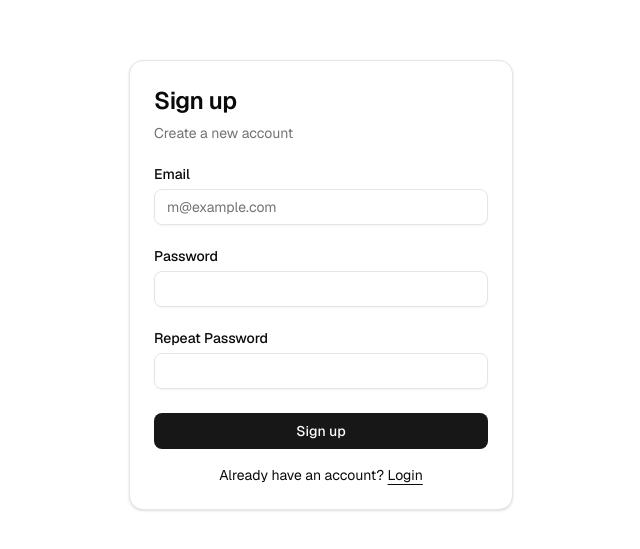
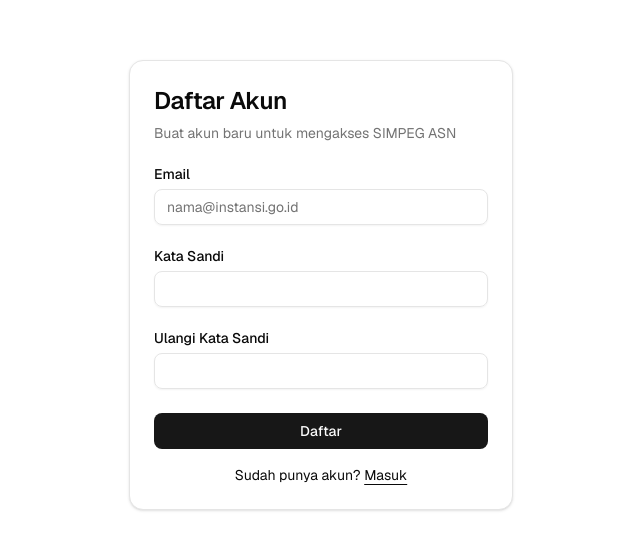
Before and after one commit to dafahuda/MY-SIMPEG-ASN, a Next.js app: page /auth/sign-up in a window 1280 px wide. Shown: the part 115-664 px from the top of the page, without its empty margins (319-959 px from the left). Built offline with nearby package versions, Linux system fonts and the light colour scheme.

Commit message:
feat(fase-10d): localize auth forms to Indonesian and fix redirect
Ultraworked with [Sisyphus](https://github.com/code-yeongyu/oh-my-openagent)

Co-authored-by: Sisyphus <clio-agent@sisyphuslabs.ai>

```diff
--- a/src/app/auth/confirm/route.ts
+++ b/src/app/auth/confirm/route.ts
@@ -1,5 +1,6 @@
 import { createClient } from '@/supabase/server'
 import { ensureNipDomainLink } from '@/supabase/provisioning'
+import { provisionPublicUser } from '@/lib/auth/provision-user'
 import { type EmailOtpType } from '@supabase/supabase-js'
 import { redirect } from 'next/navigation'
 import { type NextRequest } from 'next/server'
@@ -8,7 +9,7 @@ export async function GET(request: NextRequest) {
   const { searchParams } = new URL(request.url)
   const token_hash = searchParams.get('token_hash')
   const type = searchParams.get('type') as EmailOtpType | null
-  const next = searchParams.get('next') ?? '/'
+  const next = searchParams.get('next') ?? '/dashboard'
 
   if (token_hash && type) {
     const supabase = await createClient()
@@ -19,19 +20,26 @@ export async function GET(request: NextRequest) {
     })
     if (!error) {
       const { data } = await supabase.auth.getUser()
+
+      // Provisioning: pastikan public.users row ada
+      if (data.user) {
+        await provisionPublicUser(
+          supabase,
+          data.user.id,
+          data.user.email ?? null,
+        )
+      }
+
       await ensureNipDomainLink({
         supabase,
         identity: data.user,
       })
 
-      // redirect user to specified redirect URL or root of app
       redirect(next)
     } else {
-      // redirect the user to an error page with some instructions
       redirect(`/auth/error?error=${error?.message}`)
     }
   }
 
-  // redirect the user to an error page with some instructions
   redirect(`/auth/error?error=No token hash or type`)
 }
--- a/src/components/login-form.tsx
+++ b/src/components/login-form.tsx
@@ -38,10 +38,11 @@ export function LoginForm({
         password,
       })
       if (error) throw error
-      // Update this route to redirect to an authenticated route. The user already has an active session.
-      router.push('/protected')
+      router.push('/dashboard')
     } catch (error: unknown) {
-      setError(error instanceof Error ? error.message : 'An error occurred')
+      setError(
+        error instanceof Error ? error.message : 'Terjadi kesalahan',
+      )
     } finally {
       setIsLoading(false)
     }
@@ -51,9 +52,9 @@ export function LoginForm({
     <div className={cn('flex flex-col gap-6', className)} {...props}>
       <Card>
         <CardHeader>
-          <CardTitle className="text-2xl">Login</CardTitle>
+          <CardTitle className="text-2xl">Masuk</CardTitle>
           <CardDescription>
-            Enter your email below to login to your account
+            Masukkan email dan kata sandi untuk mengakses akun Anda
           </CardDescription>
         </CardHeader>
         <CardContent>
@@ -64,7 +65,7 @@ export function LoginForm({
                 <Input
                   id="email"
                   type="email"
-                  placeholder="m@example.com"
+                  placeholder="nama@instansi.go.id"
                   required
                   value={email}
                   onChange={(e) => setEmail(e.target.value)}
@@ -72,12 +73,12 @@ export function LoginForm({
               </div>
               <div className="grid gap-2">
                 <div className="flex items-center">
-                  <Label htmlFor="password">Password</Label>
+                  <Label htmlFor="password">Kata Sandi</Label>
                   <Link
                     href="/auth/forgot-password"
                     className="ml-auto inline-block text-sm underline-offset-4 hover:underline"
                   >
-                    Forgot your password?
+                    Lupa kata sandi?
                   </Link>
                 </div>
                 <Input
@@ -90,16 +91,16 @@ export function LoginForm({
               </div>
               {error && <p className="text-sm text-red-500">{error}</p>}
               <Button type="submit" className="w-full" disabled={isLoading}>
-                {isLoading ? 'Logging in...' : 'Login'}
+                {isLoading ? 'Memproses...' : 'Masuk'}
               </Button>
             </div>
             <div className="mt-4 text-center text-sm">
-              Don&apos;t have an account?{' '}
+              Belum punya akun?{' '}
               <Link
                 href="/auth/sign-up"
                 className="underline underline-offset-4"
               >
-                Sign up
+                Daftar
               </Link>
             </div>
           </form>
--- a/src/components/sign-up-form.tsx
+++ b/src/components/sign-up-form.tsx
@@ -34,7 +34,7 @@ export function SignUpForm({
     setError(null)
 
     if (password !== repeatPassword) {
-      setError('Passwords do not match')
+      setError('Kata sandi tidak cocok')
       setIsLoading(false)
       return
     }
@@ -44,13 +44,15 @@ export function SignUpForm({
         email,
         password,
         options: {
-          emailRedirectTo: `${window.location.origin}/protected`,
+          emailRedirectTo: `${window.location.origin}/dashboard`,
         },
       })
       if (error) throw error
       router.push('/auth/sign-up-success')
     } catch (error: unknown) {
-      setError(error instanceof Error ? error.message : 'An error occurred')
+      setError(
+        error instanceof Error ? error.message : 'Terjadi kesalahan',
+      )
     } finally {
       setIsLoading(false)
     }
@@ -60,8 +62,10 @@ export function SignUpForm({
     <div className={cn('flex flex-col gap-6', className)} {...props}>
       <Card>
         <CardHeader>
-          <CardTitle className="text-2xl">Sign up</CardTitle>
-          <CardDescription>Create a new account</CardDescription>
+          <CardTitle className="text-2xl">Daftar Akun</CardTitle>
+          <CardDescription>
+            Buat akun baru untuk mengakses SIMPEG ASN
+          </CardDescription>
         </CardHeader>
         <CardContent>
           <form onSubmit={handleSignUp}>
@@ -71,16 +75,14 @@ export function SignUpForm({
                 <Input
                   id="email"
                   type="email"
-                  placeholder="m@example.com"
+                  placeholder="nama@instansi.go.id"
                   required
                   value={email}
                   onChange={(e) => setEmail(e.target.value)}
                 />
               </div>
               <div className="grid gap-2">
-                <div className="flex items-center">
-                  <Label htmlFor="password">Password</Label>
-                </div>
+                <Label htmlFor="password">Kata Sandi</Label>
                 <Input
                   id="password"
                   type="password"
@@ -90,9 +92,7 @@ export function SignUpForm({
                 />
               </div>
               <div className="grid gap-2">
-                <div className="flex items-center">
-                  <Label htmlFor="repeat-password">Repeat Password</Label>
-                </div>
+                <Label htmlFor="repeat-password">Ulangi Kata Sandi</Label>
                 <Input
                   id="repeat-password"
                   type="password"
@@ -103,13 +103,13 @@ export function SignUpForm({
               </div>
               {error && <p className="text-sm text-red-500">{error}</p>}
               <Button type="submit" className="w-full" disabled={isLoading}>
-                {isLoading ? 'Creating an account...' : 'Sign up'}
+                {isLoading ? 'Memproses...' : 'Daftar'}
               </Button>
             </div>
             <div className="mt-4 text-center text-sm">
-              Already have an account?{' '}
+              Sudah punya akun?{' '}
               <Link href="/auth/login" className="underline underline-offset-4">
-                Login
+                Masuk
               </Link>
             </div>
           </form>
```
